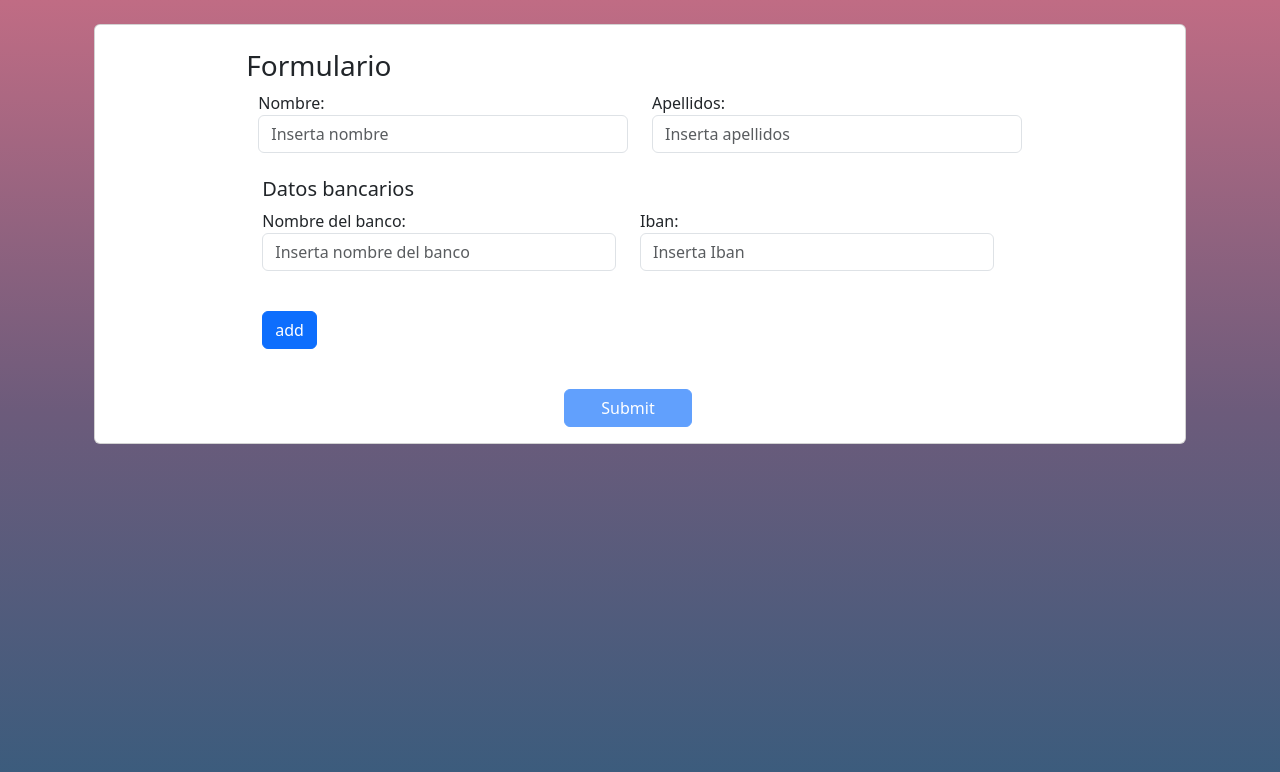
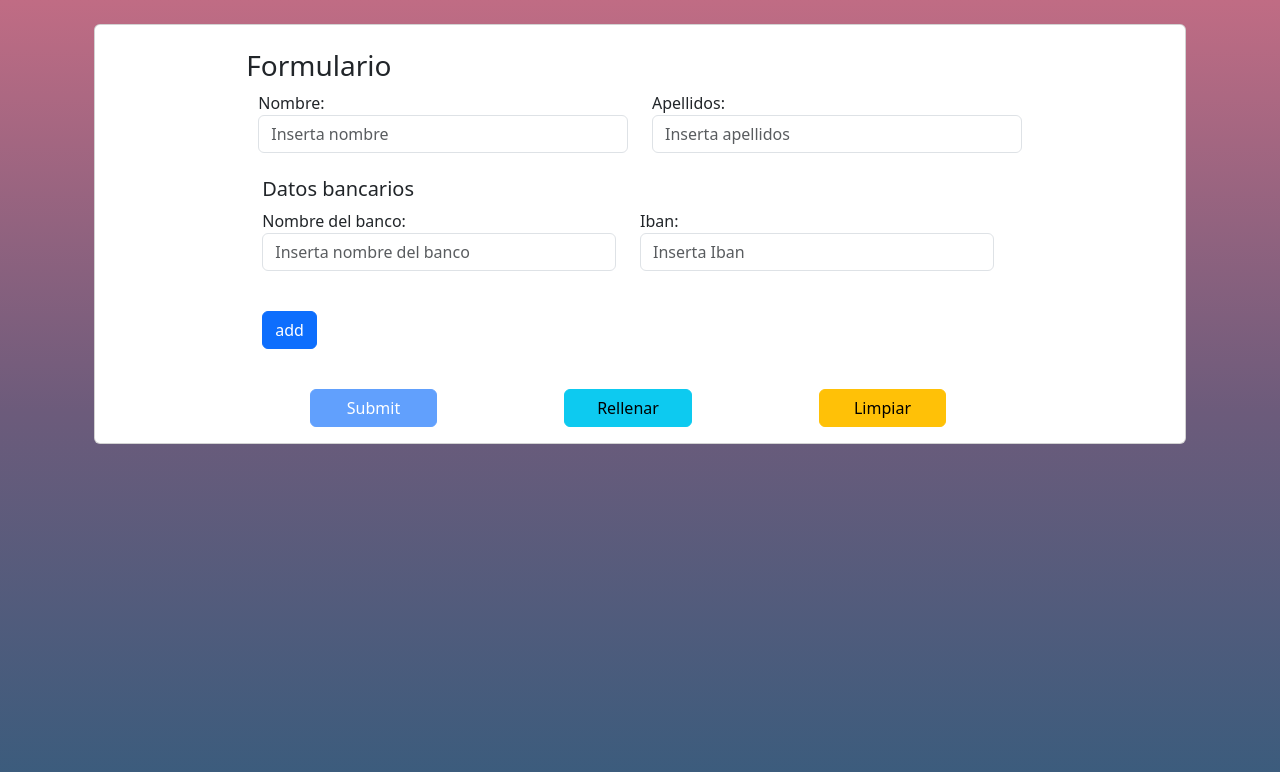
Before and after one commit to JoaquinFranco/retoApiAngular, an Angular app: page /form in a window 1280 px wide. Shown: the top 772 px of the page. Built offline with nearby package versions, Linux system fonts and the light colour scheme.

Commit message:
FIX: boton rellenar y limpiar

```diff
--- a/src/app/views/form-anidado/form-anidado.component.html
+++ b/src/app/views/form-anidado/form-anidado.component.html
@@ -166,6 +166,20 @@
           >
             Submit
           </button>
+          <button
+            class="btn btn-info col-md-2 mt-4"
+            type="button"
+            (click)="rellenar()"
+          >
+            Rellenar
+          </button>
+          <button
+            class="btn btn-warning col-md-2 mt-4"
+            type="button"
+            (click)="limpiar()"
+          >
+            Limpiar
+          </button>
         </div>
       </form>
       {{ infoFormulario }}
--- a/src/app/views/form-anidado/form-anidado.component.ts
+++ b/src/app/views/form-anidado/form-anidado.component.ts
@@ -2,9 +2,32 @@ import { Component } from '@angular/core';
 import {
   FormArray,
   FormControl,
+  FormGroup,
   NonNullableFormBuilder,
   Validators,
 } from '@angular/forms';
+
+interface Dir {
+  street: FormControl<string>;
+  number: FormControl<number>;
+  zip: FormControl<string>;
+}
+
+interface Formulario {
+  name: string;
+  lastName: string;
+  bankDetails: {
+    bankName: string;
+    iban: string;
+  };
+  address: Direccion[];
+}
+
+interface Direccion {
+  street: string;
+  number: number;
+  zip: string;
+}
 
 @Component({
   selector: 'app-form-anidado',
@@ -14,21 +37,7 @@ import {
 export class FormAnidadoComponent {
   infoFormulario: string = '';
 
-  formShowed!: {
-    name?: string;
-    lastName?: string;
-    bankDetails: {
-      bankName?: string;
-      iban?: string;
-    };
-    address: [
-      {
-        street?: string;
-        number?: string;
-        zip?: string;
-      }
-    ];
-  };
+  formShowed!: Formulario;
 
   constructor(private fb: NonNullableFormBuilder) {}
 
@@ -39,11 +48,11 @@ export class FormAnidadoComponent {
       bankName: ['', [Validators.required]],
       iban: ['', [Validators.required]],
     }),
-    address: this.fb.array([]),
+    address: this.fb.array<FormGroup<Dir>>([]),
   });
 
   get address() {
-    return this.formUser.controls['address'] as FormArray;
+    return this.formUser.controls['address'] as FormArray<FormGroup<Dir>>;
   }
 
   addAddress() {
@@ -61,31 +70,71 @@ export class FormAnidadoComponent {
 
   submit() {
     this.formShowed = {
-      name: this.formUser.value.name,
-      lastName: this.formUser.value.lastName,
+      name: this.formUser.value.name!,
+      lastName: this.formUser.value.lastName!,
       bankDetails: this.getBankDetails(),
-      address: <any>[],
+      address: [],
     };
-    this.formUser.controls.address.controls.forEach((control: FormControl) => {
-      let dirObject = this.getDirObject(control);
-      this.formShowed.address.push(dirObject);
-    });
+    this.formUser.controls.address.controls.forEach(
+      (control: FormGroup<Dir>) => {
+        let dirObject = this.getDirObject(control);
+        this.formShowed.address.push(dirObject);
+      }
+    );
 
     this.infoFormulario = JSON.stringify(this.formShowed);
   }
 
-  private getDirObject(control: FormControl<any>) {
+  private getDirObject(control: FormGroup<Dir>) {
     return {
-      street: control.value.street,
-      number: control.value.number,
-      zip: control.value.zip,
+      street: control.value.street!,
+      number: control.value.number!,
+      zip: control.value.zip!,
     };
   }
 
   private getBankDetails() {
     return {
-      bankName: this.formUser.value.bankDetail?.bankName,
-      iban: this.formUser.value.bankDetail?.iban,
+      bankName: this.formUser.value.bankDetail?.bankName!,
+      iban: this.formUser.value.bankDetail?.iban!,
     };
   }
+
+  rellenar() {
+    this.formUser.controls.address.clear();
+    let obj = {
+      name: 'Prueba',
+      lastName: 'Prueba',
+      bankDetail: {
+        bankName: 'BankName',
+        iban: 'ES000049000000000000',
+      },
+      address: [
+        {
+          street: 'calle',
+          number: 0,
+          zip: '41089',
+        },
+        {
+          street: 'calle',
+          number: 0,
+          zip: '41089',
+        },
+        {
+          street: 'calle',
+          number: 0,
+          zip: '41089',
+        },
+      ],
+    };
+    obj.address.forEach((element) => {
+      this.addAddress();
+    });
+    this.formUser.patchValue(obj);
+  }
+
+  limpiar() {
+    this.formUser.controls.address.clear();
+    this.formUser.reset();
+  }
 }
```
